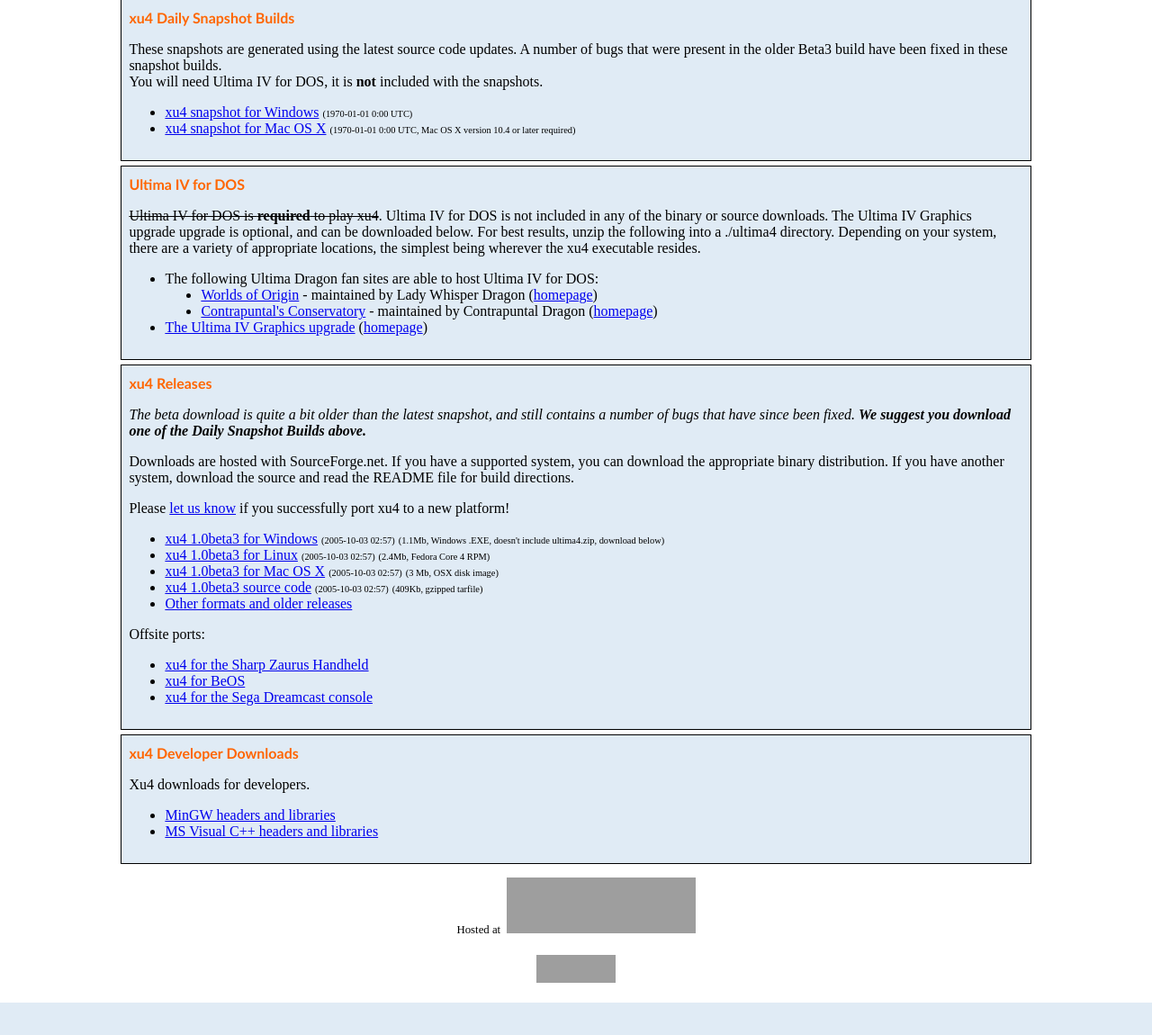
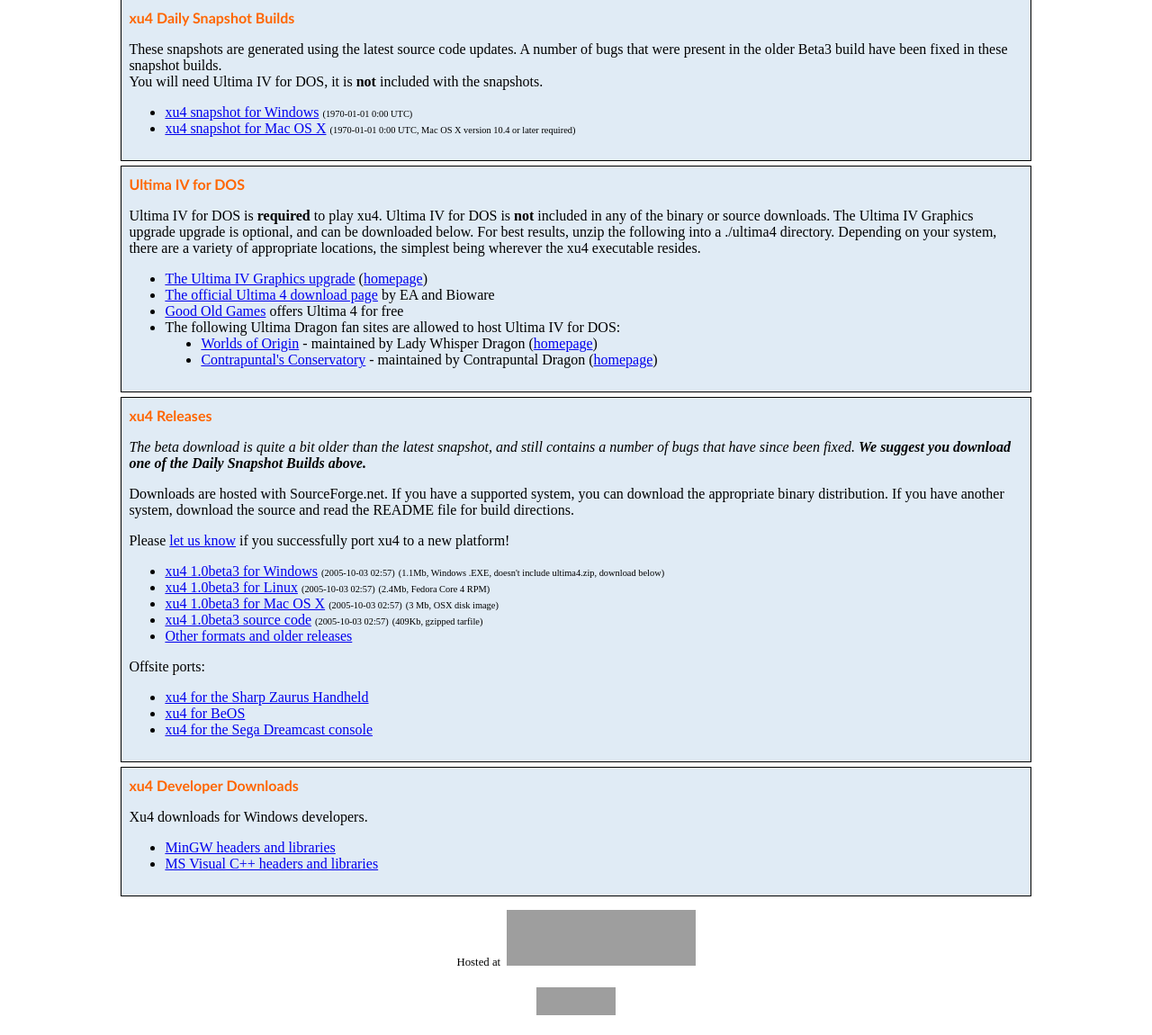
Before and after one commit to xu4-engine/web, a PHP site: page /download.php in a window 1280 px wide. Shown: the part 104-1254 px from the top of the page at 90% size. Before the commit the page ends 1218 px from the top, so only its background shows below. Run offline with PHP 8.4, Linux system fonts and the light colour scheme; grey boxes are pictures that could not be loaded.

Commit message:
Added news about UltimaForever site and that GOG hosts U4 as well now. Minor FAQ correction.

```diff
--- a/download.php
+++ b/download.php
@@ -28,21 +28,23 @@
 </div>
 <div class="section">
   <span class="heading">Ultima IV for DOS</span><br />
-  <p><s>Ultima IV for DOS is <strong>required</strong> to play xu4</s>.
-  Ultima IV for DOS is not included in any of the binary or source downloads.
+  <p>Ultima IV for DOS is <strong>required</strong> to play xu4.
+  Ultima IV for DOS is <strong>not</strong> included in any of the binary or source downloads.
   The Ultima IV Graphics upgrade upgrade is optional, and can be downloaded below.
   For best results, unzip the following into a ./ultima4 directory.
   Depending on your system, there are a variety of appropriate locations,
   the simplest being wherever the xu4 executable resides.
   </p>
   <ul>
-  	<li>The following Ultima Dragon fan sites are able to host Ultima IV for DOS:
+  	<li><a href="http://prdownloads.sourceforge.net/xu4/u4upgrad.zip?download">The Ultima IV Graphics upgrade</a> (<a href="http://www.moongates.com/u4/upgrade/Upgrade.htm">homepage</a>)</li>
+	<li><a href="http://www.ultimaforever.com">The official Ultima 4 download page</a> by EA and Bioware
+	<li><a href="http://www.gog.com/en/gamecard/ultima_4">Good Old Games</a> offers Ultima 4 for free
+	<li>The following Ultima Dragon fan sites are allowed to host Ultima IV for DOS:
   	<ul>
   		<li><a href="http://cheekygamers.com/woo/games/ultima.html">Worlds of Origin</a> - maintained by Lady Whisper Dragon (<a href="http://cheekygamers.com/woo/">homepage</a>)</li>
     	<li><a href="http://www.thatfleminggent.com/ultima/u4download.html">Contrapuntal's Conservatory</a> - maintained by Contrapuntal Dragon (<a href="http://www.thatfleminggent.com/ultima/">homepage</a>)</li>
     </ul>
     </li>
-    <li><a href="http://prdownloads.sourceforge.net/xu4/u4upgrad.zip?download">The Ultima IV Graphics upgrade</a> (<a href="http://www.moongates.com/u4/upgrade/Upgrade.htm">homepage</a>)</li>
   </ul>
 </div>
 <div class="section">
@@ -66,7 +68,7 @@
 </div>
 <div class="section">
   <span class="heading">xu4 Developer Downloads</span><br />
-  <p>Xu4 downloads for developers.</p>
+  <p>Xu4 downloads for Windows developers.</p>
   <ul>
     <li><a href="download/xu4_dev_win32.zip">MinGW headers and libraries</a></li>
     <li><a href="download/xu4_dev_win32_VC6.zip">MS Visual C++ headers and libraries</a></li>
--- a/faq.html
+++ b/faq.html
@@ -45,7 +45,7 @@
     </li>
     <li class="question"><b>Q:</b> Where can I report bugs in the game?</li>
     <li class="answer"><b>A:</b> You can report them <a href="http://sourceforge.net/tracker/?atid=417353&amp;group_id=36225&amp;func=browse">here</a> on the SourceForge project page.
-      You can also mention them in the <a href="forum">forum</a> if you'd like.</li>
+      You can also mention them in the <a href="http://sourceforge.net/apps/phpbb/xu4/">forum</a> if you'd like.</li>
     <li class="question"><b>Q:</b> What (if anything) do you guys plan to work on after the 1.0 release?</li>
     <li class="answer"><b>A:</b> Well, we're still figuring out the exact details, but mainly we're trying to make xu4 a game engine that will ultimately run Ultima 1 through 4 and possibly Ultima 5 as well. In this process, we're extrapolating different commonalities between the games into our engine.<br /><br />
 
--- a/index.php
+++ b/index.php
@@ -48,6 +48,7 @@
 <div class="section" id="news">
   <span class="heading">News:</span>
   <ul>
+	<li><span class="newsitem"><span class="date">01/Sep/2011</span> - Since June 2011 EA hosts the official Ultima 4 download on <a href="http://www.ultimaforever.com">UltimaForever</a> and as of today <a href="http://www.gog.com/en/gamecard/ultima_4">Good Old Games</a> offers it for free as well.</span></li>
     <li><span class="newsitem"><span class="date">23/Dec/2010</span> - A <a href="http://sourceforge.net/apps/phpbb/xu4/">new bulletin board / forum</a> has been created for xu4. We hope the community comes back (and the spammers do not).</span></li>
     <li><span class="newsitem"><span class="date">02/Oct/2005</span> - The long-awaited third beta is out: see <a href="forum">the forum</a> for the details.  Download it <a href="download.php">here</a>.</span></li>
     <li><span class="newsitem"><span class="date">06/Jan/2005</span> - A second beta is now available, which fixes a few bugs from the first.  Get it <a href="download.php">here</a>.</span></li>
```
